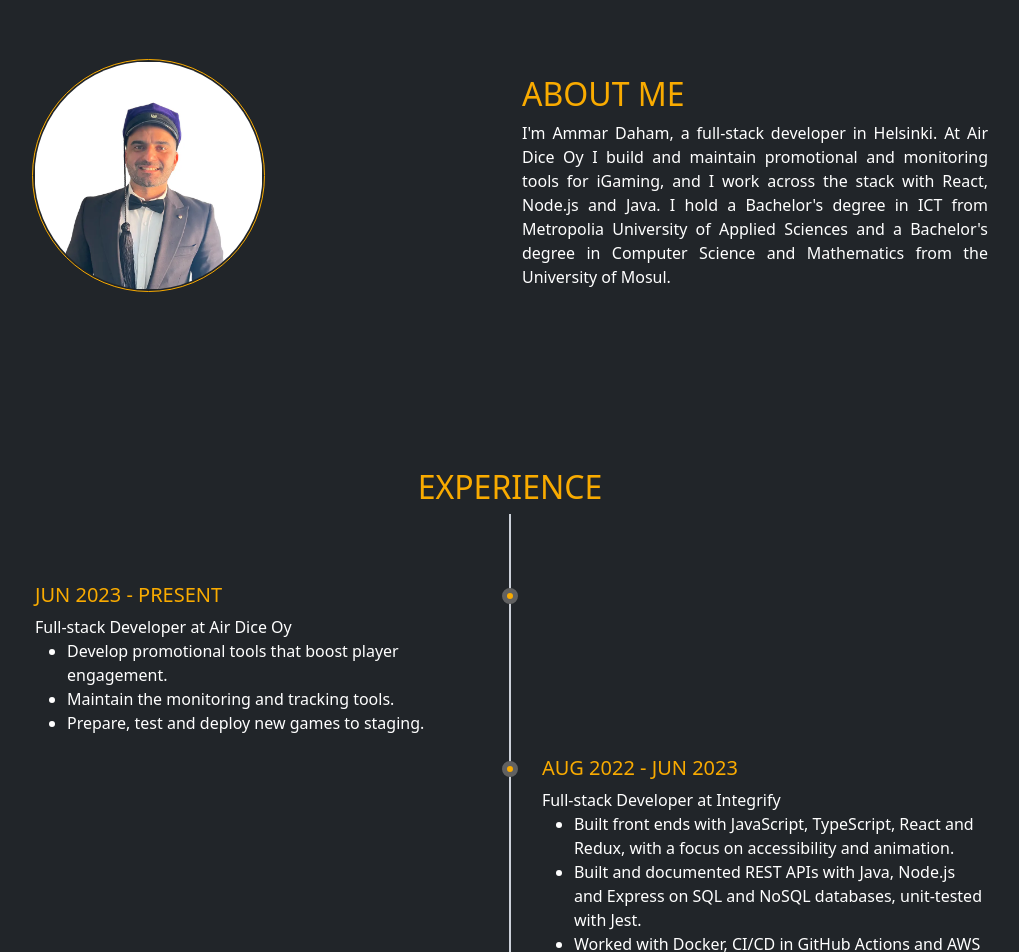
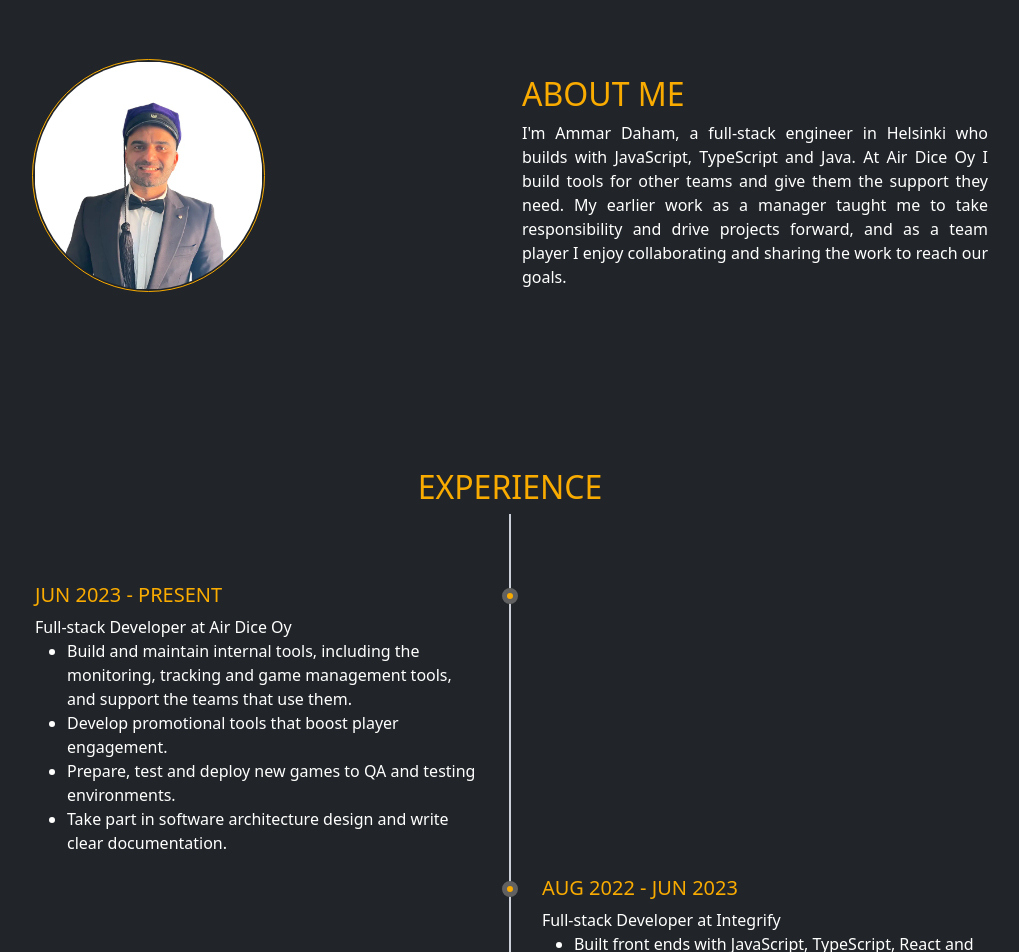
Before and after one commit to Ammar-daham/Portfolio-Project, a React (Vite) app: page / in a window 1280 px wide. Shown: the part 880-1832 px from the top of the page, without its empty margins (130-1149 px from the left). Built offline with nearby package versions, Linux system fonts and the light colour scheme.

Commit message:
content: align profile, experience and education with my CV

```diff
--- a/src/components/AboutMe.jsx
+++ b/src/components/AboutMe.jsx
@@ -17,12 +17,12 @@ const AboutMe = () => {
         <div className="col-lg-6 col-xm-12">
           <h2>About me</h2>
           <p className="para">
-            I&apos;m Ammar Daham, a full-stack developer in Helsinki. At Air
-            Dice Oy I build and maintain promotional and monitoring tools for
-            iGaming, and I work across the stack with React, Node.js and Java. I
-            hold a Bachelor&apos;s degree in ICT from Metropolia University of
-            Applied Sciences and a Bachelor&apos;s degree in Computer Science
-            and Mathematics from the University of Mosul.
+            I&apos;m Ammar Daham, a full-stack engineer in Helsinki who builds
+            with JavaScript, TypeScript and Java. At Air Dice Oy I build tools
+            for other teams and give them the support they need. My earlier work
+            as a manager taught me to take responsibility and drive projects
+            forward, and as a team player I enjoy collaborating and sharing the
+            work to reach our goals.
           </p>
         </div>
       </div>
--- a/src/components/Education.jsx
+++ b/src/components/Education.jsx
@@ -10,8 +10,8 @@ const Education = () => {
           <div className="timeline-content">
             <h5>2020-2024</h5>
             <p>
-              Bachelor&apos;s degree in ICT, Metropolia University of Applied
-              Sciences.
+              Bachelor of Engineering in Information Technology, Metropolia
+              University of Applied Sciences.
               <br />
               <span>
                 <b>Thesis: </b>Promotional tool for iGaming
@@ -54,7 +54,8 @@ const Education = () => {
           <div className="timeline-content">
             <h5>2018-2020</h5>
             <p className="para">
-              Studied information and communications technology.
+              Vocational qualification in Information and Communications
+              Technology, Omnia Vocational School.
               <ul>
                 <li>
                   Built two online-shop websites with React and WordPress as
@@ -71,8 +72,8 @@ const Education = () => {
           <div className="timeline-content">
             <h5>2007-2011</h5>
             <p className="para">
-              Bachelor&apos;s degree in Computer Science and Mathematics,
-              College of Education, University of Mosul.
+              Bachelor of Science in Computers and Mathematics, College of
+              Education, University of Mosul.
               <br />
               <span>
                 <b>Thesis: </b>Image processing using filters.
--- a/src/components/Experience.jsx
+++ b/src/components/Experience.jsx
@@ -12,9 +12,20 @@ const Experience = () => {
             <p>
               Full-stack Developer at Air Dice Oy
               <ul>
+                <li>
+                  Build and maintain internal tools, including the monitoring,
+                  tracking and game management tools, and support the teams that
+                  use them.
+                </li>
                 <li>Develop promotional tools that boost player engagement.</li>
-                <li>Maintain the monitoring and tracking tools.</li>
-                <li>Prepare, test and deploy new games to staging.</li>
+                <li>
+                  Prepare, test and deploy new games to QA and testing
+                  environments.
+                </li>
+                <li>
+                  Take part in software architecture design and write clear
+                  documentation.
+                </li>
               </ul>
             </p>
           </div>
@@ -66,7 +77,7 @@ const Experience = () => {
           <div className="timeline-content">
             <h5>OCT 2011 - JUN 2014</h5>
             <p className="para">
-              Accounting Manager at Iraq Oil
+              Accountant Manager at Iraq Oil
               <ul>
                 <li>
                   Managed deposits and accounts for several gas stations and oil
```
